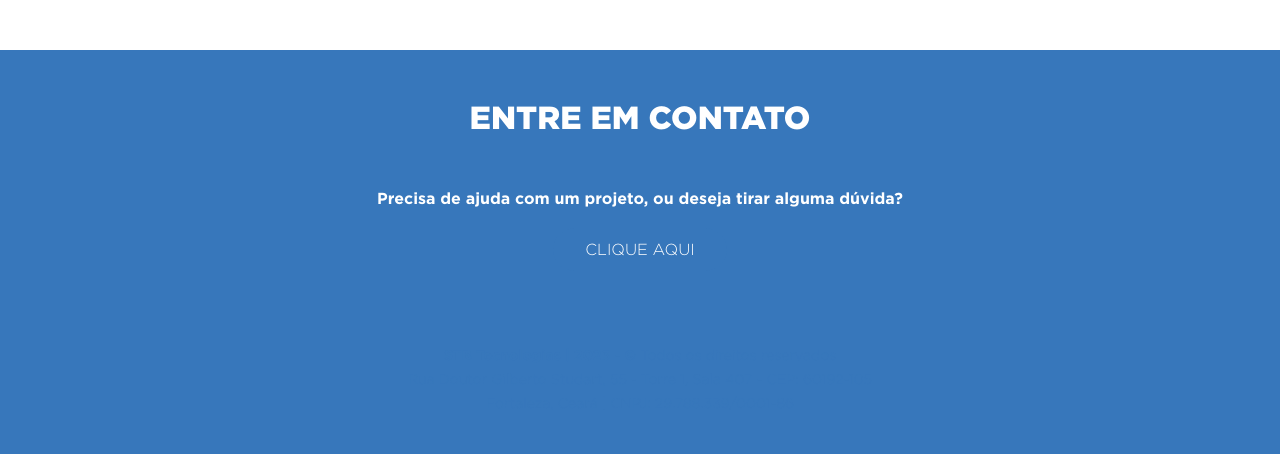
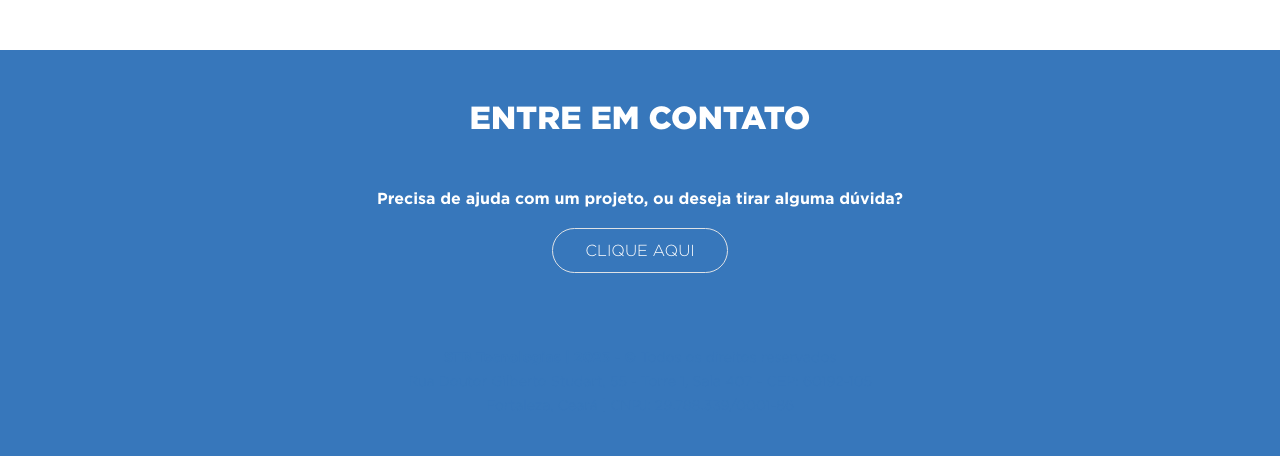
Before and after one commit to Davimsv/stb-tecnologias, a plain HTML site: page index.html in a window 1280 px wide. Shown: the part 2578-3034 px from the top of the page. Drawn offline with nearby package versions, Linux system fonts and the light colour scheme.

Commit message:
Update index.html

```diff
--- a/index.html
+++ b/index.html
@@ -324,7 +324,7 @@
                 dúvida?</p>
 
             <div class="cta mx-auto">
-                <a class="btn-primary" href="mailto:thiago@stbtecnologias.com?subject=Vi o site e gostaria de saber mais sobre a STB&body=Podemos agendar uma reunião?">CLIQUE AQUI</a>
+                <a class="btn-primary border" href="mailto:thiago@stbtecnologias.com?subject=Vi o site e gostaria de saber mais sobre a STB&body=Podemos agendar uma reunião?">CLIQUE AQUI</a>
             </div>
         </div>
     </section>
```
